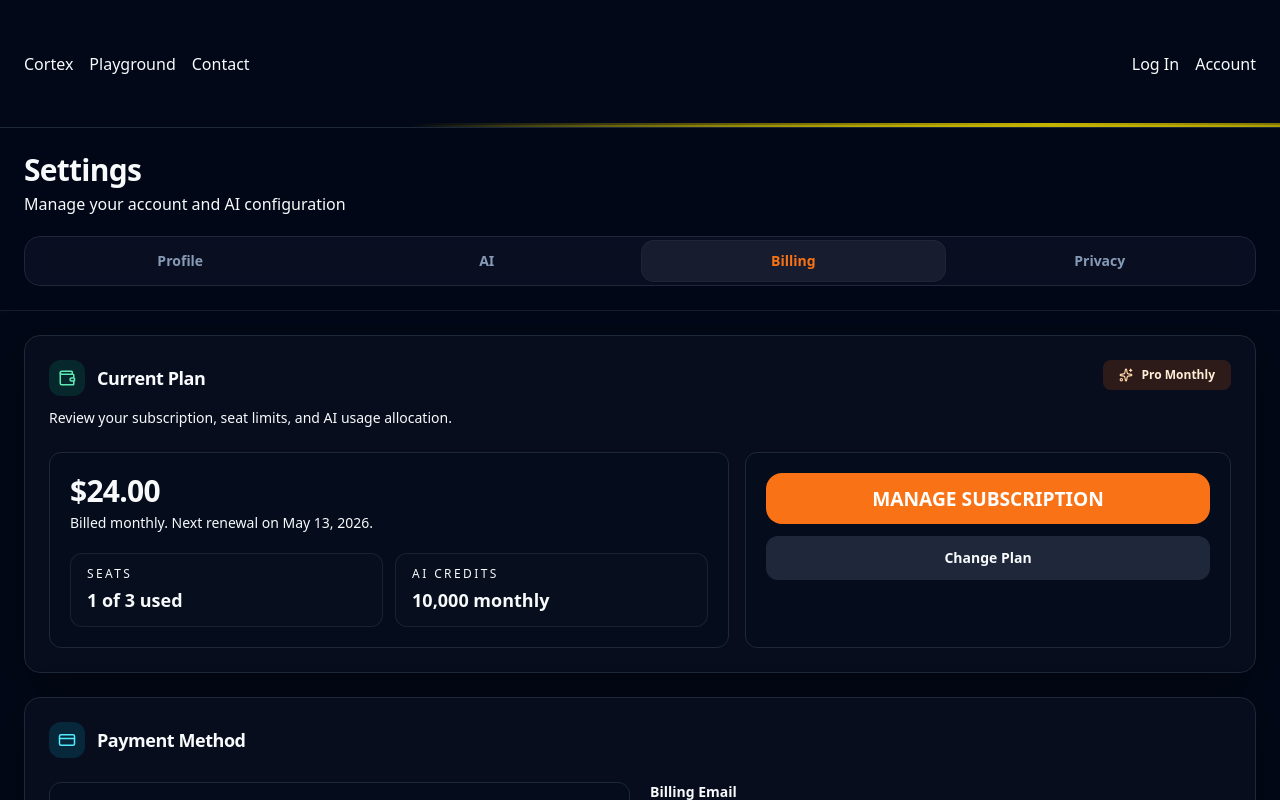
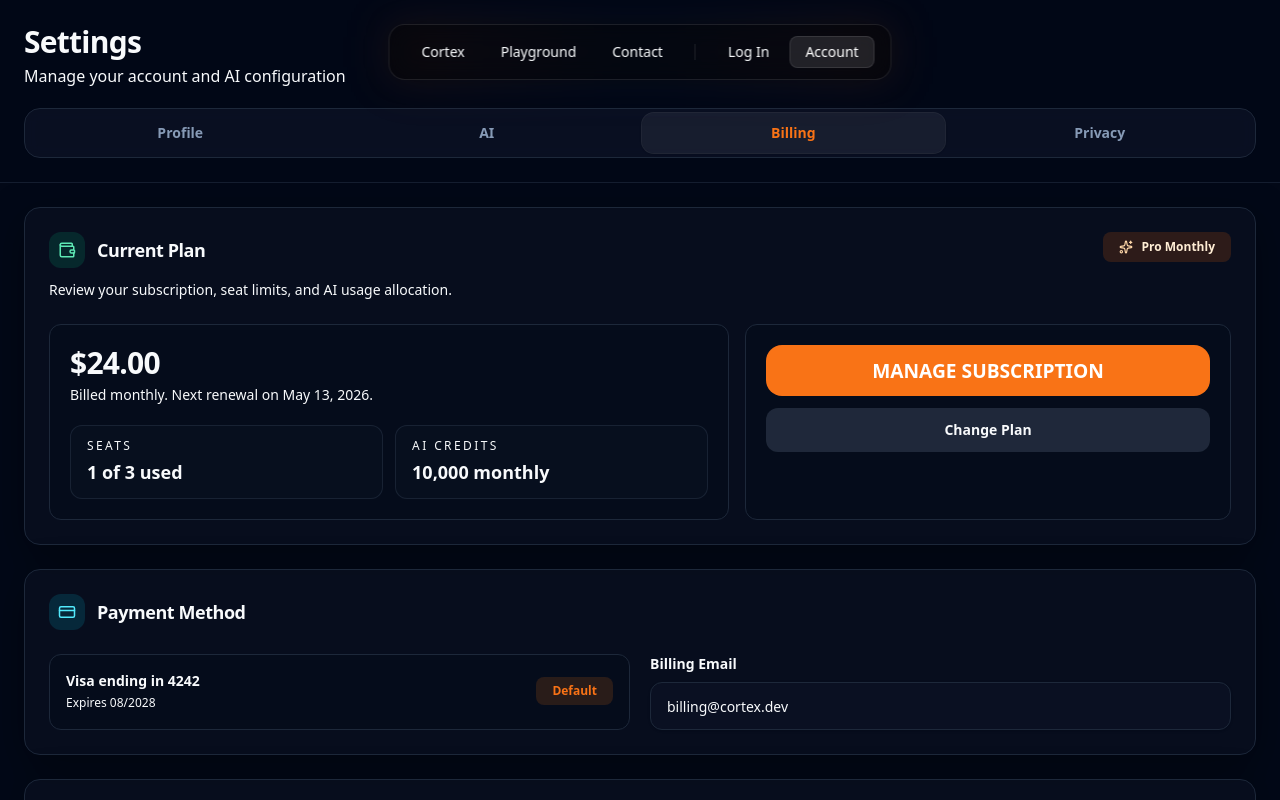
Before and after one commit to Bboynice/Cortex, a Next.js app: page /settings/billing in a window 1280 px wide. Built offline with nearby package versions, Linux system fonts and the light colour scheme.

Commit message:
Header design changed.

```diff
--- /dev/null
+++ b/src/app/(platform)/contact/layout.tsx
@@ -0,0 +1,5 @@
+import type { ReactNode } from "react";
+
+export default function ContactLayout({ children }: { children: ReactNode }) {
+  return <>{children}</>;
+}
--- /dev/null
+++ b/src/app/(platform)/contact/page.tsx
@@ -0,0 +1,10 @@
+export default function ContactPage() {
+    return (
+      <main className="mx-auto w-full max-w-5xl px-6 py-16">
+        <h1 className="text-3xl font-semibold tracking-tight text-content">Contact</h1>
+        <p className="mt-3 text-muted-foreground">
+          Contact page coming soon.
+        </p>
+      </main>
+    );
+  }
--- a/src/components/platform/navigation/Header/Header.tsx
+++ b/src/components/platform/navigation/Header/Header.tsx
@@ -1,25 +1,80 @@
+'use client';
+
 import Link from 'next/link';
-
-import NeonBorder from '@/src/components/ui/NeonBorder';
+import { usePathname } from 'next/navigation';
+import { motion } from 'framer-motion';
 
 const Header = () => {
-    return (
-      <header className="relative overflow-hidden dark:bg-background dark:text-content w-full h-32 flex justify-center items-center border-b-1 dark:border-accent">
-      <div className="w-full h-full flex items-center px-6 justify-between">
-        <nav className="flex items-center gap-4">
-          <Link href="/dashboard">Cortex</Link>
-          <Link href="/dashboard">Playground</Link>
-          <Link href="/contact">Contact</Link>
+  const pathname = usePathname();
+  const isAccountActive = pathname.startsWith('/settings');
 
-        </nav>
-        <div className="flex items-center gap-4">
-          <Link href="/login">Log In</Link>
-          <Link href="/settings">Account</Link>
+  const navLinks = [
+    { name: 'Cortex', href: '/dashboard' },
+    { name: 'Playground', href: '/playground' },
+    { name: 'Contact', href: '/contact' },
+  ];
+
+  return (
+    <header className="fixed top-6 left-1/2 -translate-x-1/2 z-50 pointer-events-none w-full max-w-fit px-4">
+      <div className="pointer-events-auto relative group">
+
+        {/* 1. THE AURORA GLOW (Behind the glass) */}
+        <div className="absolute -inset-1 bg-gradient-to-r from-primary/20 via-accent/20 to-primary/20 blur-xl opacity-50 group-hover:opacity-100 transition duration-1000 group-hover:duration-200" />
+
+        {/* 2. THE MAIN GLASS BODY */}
+        <div className="relative h-14 flex items-center bg-black/40 backdrop-blur-md border border-white/10 rounded-2xl px-2 shadow-[0_0_30px_-10px_rgba(0,0,0,0.5)] overflow-hidden">
+
+          {/* 3. LIGHT SWEEP EFFECT (The "AI" look) */}
+          <div className="absolute inset-0 bg-gradient-to-r from-transparent via-white/[0.05] to-transparent -translate-x-full group-hover:animate-[shimmer_2s_infinite] pointer-events-none" />
+
+          <nav className="flex items-center gap-1 px-2">
+            {navLinks.map((link) => {
+              const isActive = pathname.startsWith(link.href);
+              return (
+                <Link
+                  key={link.href}
+                  href={link.href}
+                  className={`relative px-4 py-1.5 text-sm font-medium transition-colors duration-300 rounded-lg ${isActive ? "text-white" : "text-muted-foreground hover:text-white"}`}
+                >
+                  {isActive && (
+                    <motion.div
+                      layoutId="nav-pill"
+                      className="absolute inset-0 bg-white/10 rounded-lg border border-white/10"
+                      transition={{ type: "spring", bounce: 0.2, duration: 0.6 }}
+                    />
+                  )}
+                  <span className="relative z-10">{link.name}</span>
+                </Link>
+              );
+            })}
+          </nav>
+
+          {/* Separator Line */}
+          <div className="h-4 w-px bg-white/10 mx-2" />
+
+          <div className="flex items-center gap-1 px-2">
+            <Link
+              href="/login"
+              className="px-4 py-1.5 text-sm font-medium text-muted-foreground hover:text-white transition-colors"
+            >
+              Log In
+            </Link>
+            <Link
+              href="/settings"
+              className={`relative px-4 py-1.5 text-sm font-medium transition-colors duration-300 rounded-lg ${isAccountActive ? "text-white" : "text-muted-foreground hover:text-white"}`}
+            >
+              {isAccountActive && (
+                <motion.div
+                  layoutId="nav-pill"
+                  className="absolute inset-0 bg-white/10 rounded-lg border border-white/10"
+                  transition={{ type: "spring", bounce: 0.2, duration: 0.6 }}
+                />
+              )}
+              <span className="relative z-10">Account</span>
+            </Link>
+          </div>
         </div>
       </div>
-      <NeonBorder />
-
-
     </header>
   );
 };
```
